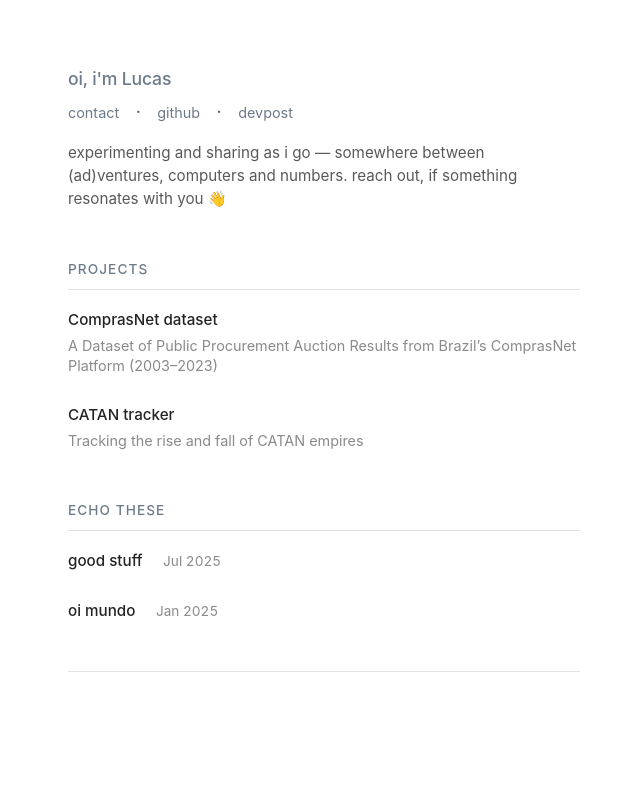
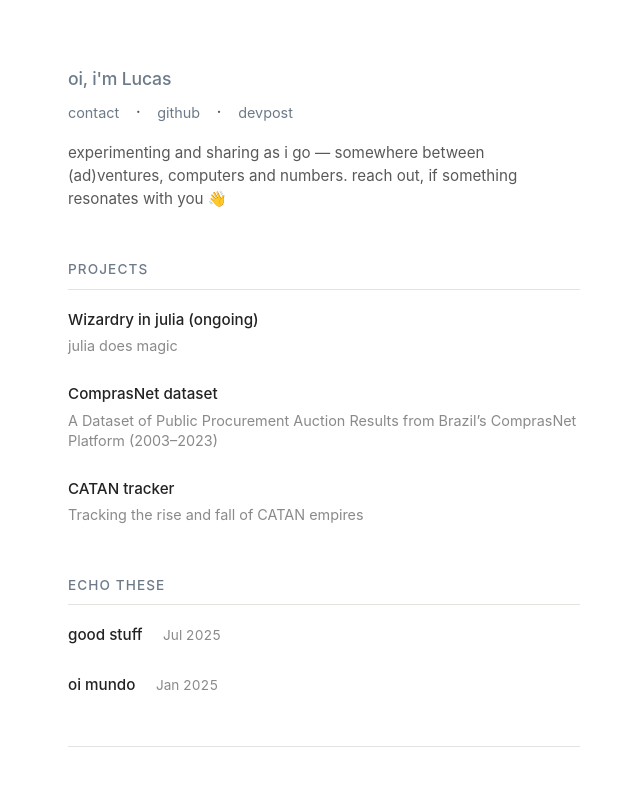
Before and after one commit to lvperasolo/maxent, a plain HTML site: page index.html in a window 1280 px wide. Shown: the top 800 px of the page, without its empty margins (316-956 px from the left). Drawn offline with Linux system fonts and the light colour scheme.

Commit message:
julia proj

```diff
--- a/index.html
+++ b/index.html
@@ -34,6 +34,12 @@
             <section class="content">
                 <h2 id="projects">projects</h2>
                 <ul role="list" aria-labelledby="projects">
+                    <li>
+                        <a href="https://lvperasolo.github.io/numerical-wizardry/" aria-describedby="julia-desc">Wizardry in julia (ongoing)</a>
+                        <p id="julia-desc">
+                           julia does magic
+                        </p>
+                    </li>
                     <li>
                         <a href="https://github.com/lvperasolo/ComprasNet-Public-Procurement-Auction-Dataset_2003-2023" aria-describedby="comprasnet-desc">ComprasNet dataset</a>
                         <p id="comprasnet-desc">
```
